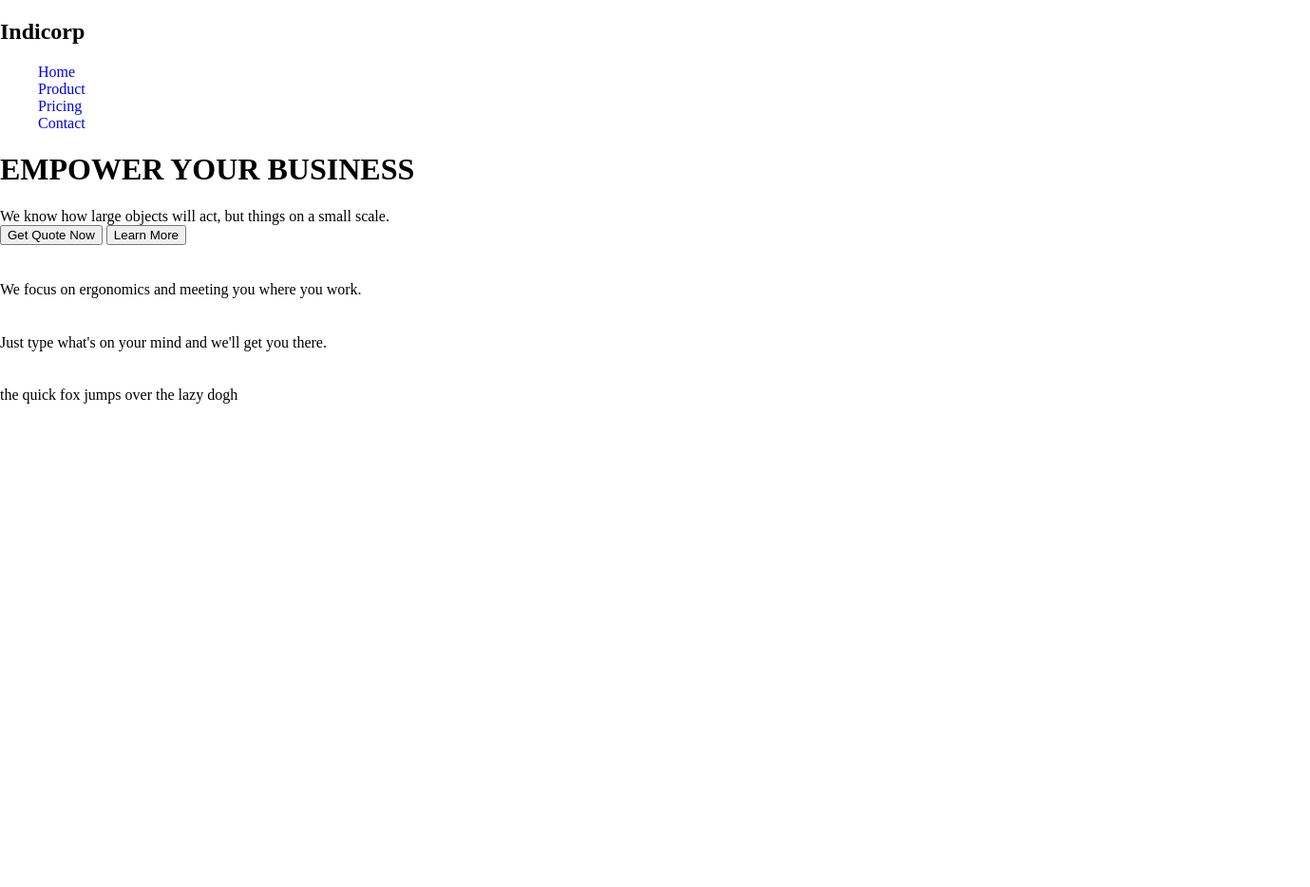
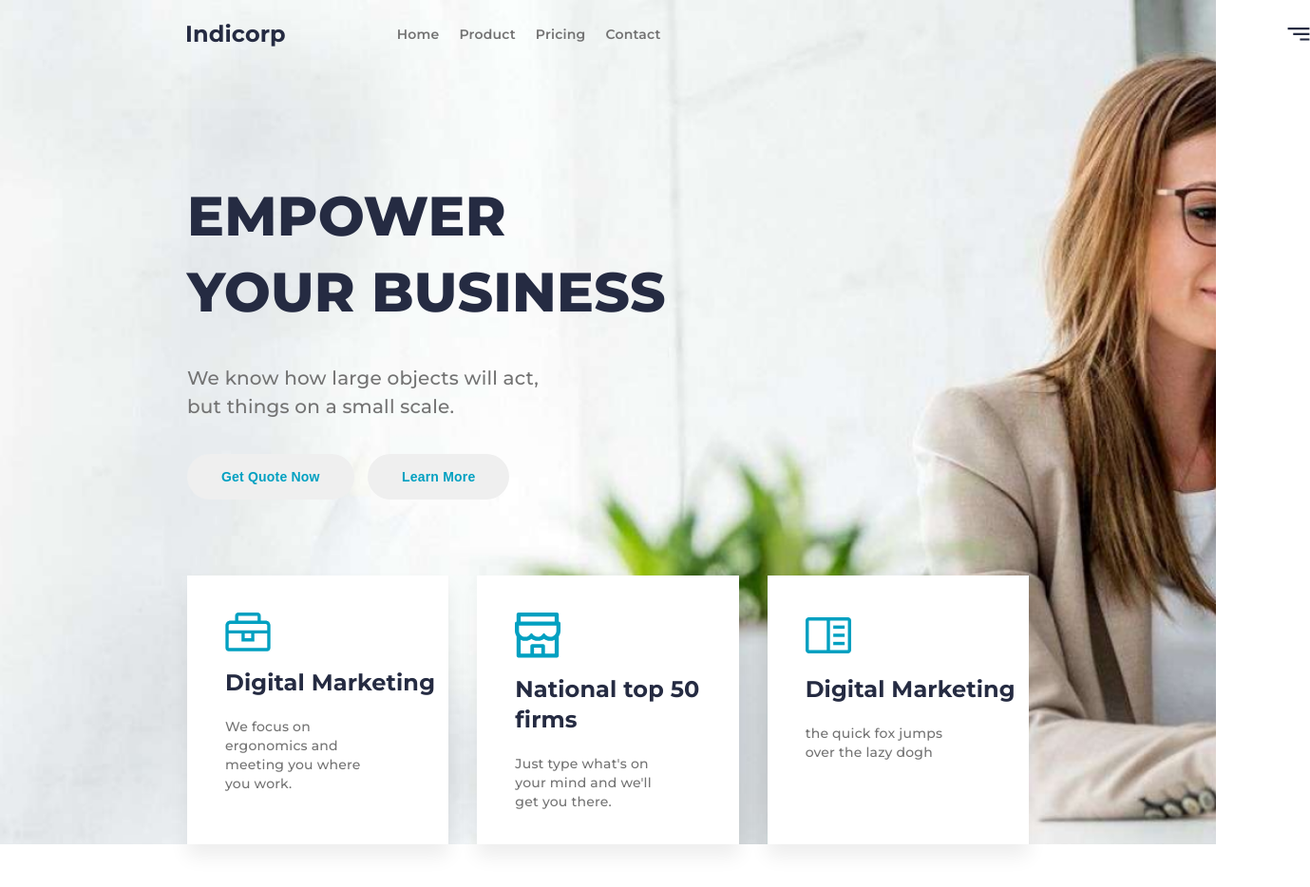
Before and after one commit to Wolf18rus/lending__shop, a plain HTML site: page index.html in a window 1280 px wide. Shown: the whole page at 95% size, 1379 px wide, since content can reach past the window. Before the commit the page ends 800 px from the top, so only its background shows below. Drawn offline with Linux system fonts and the light colour scheme.

Commit message:
header__end-problems

```diff
--- a/css/style.css
+++ b/css/style.css
@@ -1,9 +1,3 @@
-@font-face{
-
-}
-
-
-
 *,
 *::after,
 *::before {
@@ -11,8 +5,11 @@
 }
 
 body {
-    margin : 0;
-    padding: 0;
+    margin     : 0;
+    padding    : 0;
+    font-family: 'Montserrat', sans-serif;
+    margin     : 0 auto;
+    color      : #252B42;
 }
 
 li {
@@ -22,3 +19,182 @@ li {
 a {
     text-decoration: none;
 }
+
+.header {
+    max-width        : 1440px;
+    margin           : 0 auto;
+    background-image : url(/imagies/cover.png);
+
+    width            : 100%;
+    background-repeat: no-repeat;
+    background-size  : cover;
+    position: relative;
+    margin-bottom: 131px;
+}
+
+nav {
+
+    max-width  : 1300px;
+    display    : flex;
+    margin-left: 195px;
+}
+
+.header__logo {
+    font-weight   : bold;
+    font-size     : 24px;
+    line-height   : 32px;
+    letter-spacing: 0.1px;
+    color         : #252B42;
+}
+
+
+
+
+
+.list__menu {
+    display        : flex;
+    justify-content: center;
+    align-items    : center;
+    padding        : 0;
+    margin-left    : 117px;
+
+}
+
+.menu__item {
+    margin-left: 21px;
+}
+
+.menu__item:first-child {
+    margin-left: 0;
+}
+
+.link__menu {
+    font-style    : normal;
+    font-weight   : 600;
+    font-size     : 14px;
+    line-height   : 24px;
+    letter-spacing: 0.2px;
+    color         : #737373;
+
+}
+
+.link__menu:hover {
+    color     : black;
+    transition: .3s ease;
+}
+
+
+
+.header__burger-nav {
+    display    : block;
+    margin-left: 659px;
+}
+
+.header__container {
+    margin-left: 197px;
+    margin-top : 116px;
+}
+
+
+.header__title {
+    font-style    : normal;
+    font-weight   : 800;
+    font-size     : 58px;
+    line-height   : 80px;
+    letter-spacing: 0.2px;
+    max-width     : 509px;
+    margin-bottom : 0;
+}
+
+.header__desk {
+    font-style    : normal;
+    font-weight   : 500;
+    font-size     : 20px;
+    line-height   : 30px;
+    letter-spacing: 0.2px;
+    color         : #737373;
+    max-width     : 376px;
+    margin-top    : 35px;
+    margin-bottom : 35px;
+
+}
+
+
+
+.header__btn {
+    font-style    : normal;
+    font-weight   : bold;
+    font-size     : 14px;
+    line-height   : 28px;
+    letter-spacing: 0.2px;
+    color         : #00A0C1;
+    padding       : 10px 36px;
+    border-radius : 37px;
+    border        : none;
+    cursor        : pointer;
+}
+
+.header__btn:hover {
+    background-color: #FFA62B;
+    color           : #ffffff;
+    transition      : .3s ease;
+}
+
+.header__btn-second {
+    margin-left: 10px;
+}
+
+.header__items-cards {
+    margin-left : 197px;
+    display     : flex;
+    margin-right: 197px;
+    margin-top  : 80px;
+    position: relative;
+}
+
+.header__item-card {
+    width           : 328px;
+    justify-content : space-between;
+    background-color: #ffffff;
+    box-shadow: 0px 13px 19px rgba(0, 0, 0, 0.07);
+
+
+}
+
+.header__item-card {
+    margin-left: 30px;
+}
+
+.header__item-card:first-child {
+    margin-left: 0;
+}
+
+.header__item--card-pic {
+    padding-top : 39px;
+    padding-left: 40px;
+}
+
+.header__item--card-title {
+
+    font-style    : normal;
+    font-weight   : bold;
+    font-size     : 24px;
+    line-height   : 32px;
+    letter-spacing: 0.1px;
+    color         : #252B42;
+    margin-top    : 13px;
+    padding-left  : 40px;
+}
+
+.header__item--card-desc {
+    font-style    : normal;
+    font-weight   : 500;
+    font-size     : 14px;
+    line-height   : 20px;
+    letter-spacing: 0.2px;
+    color         : #737373;
+    padding-left: 40px;
+    margin-top: 10px;
+    padding-right: 70px;
+    margin-bottom: 35px;
+}
--- a/index.html
+++ b/index.html
@@ -6,13 +6,15 @@
     <meta http-equiv="X-UA-Compatible" content="IE=edge">
     <meta name="viewport" content="width=device-width, initial-scale=1.0">
     <title>Document</title>
+    <link rel="preconnect" href="https://fonts.gstatic.com">
+<link href="https://fonts.googleapis.com/css2?family=Montserrat:wght@400;500;600;700;800&display=swap" rel="stylesheet">
     <link rel="stylesheet" href="/css/style.css">
 </head>
 
 <body>
     <header class="header">
         <nav class="nav">
-            <h1 class="header__logo-title">Indicorp</h1>
+            <h1 class="header__logo">Indicorp</h1>
             <ul class="list__menu">
                 <li class="menu__item">
                     <a href="#0" class="link__menu">Home</a>
@@ -27,21 +29,23 @@
                     <a href="#0" class="link__menu">Contact</a>
                 </li>
             </ul>
+
+            <img src="./imagies/navbar-toggler.svg" alt="" class="header__burger-nav">
         </nav>
         <div class="header__container">
             <div class="header__container-inner">
-                <h1 class="header__inner-title">
+                <h1 class="header__title">
                     EMPOWER YOUR BUSINESS
                 </h1>
-                <div class="header__inner-desk">
+                <p class="header__desk">
                     We know how large objects will act,
                     but things on a small scale.
-                </div>
+                </p>
                 <div class="header__buttons">
-                    <button class="header__btn">
+                    <button class="header__btn ">
                         Get Quote Now
                     </button>
-                    <button class="header__btn">
+                    <button class="header__btn header__btn-second">
                         Learn More
                     </button>
                 </div>
@@ -52,27 +56,28 @@
         </div>
         <div class="header__items-cards">
             <div class="header__item-card">
-                <img src="" alt="" class="header__item--card-pic">
-                <h2 class="header__item--card-title"></h2>
-                <div class="header__item--card-desc">We focus on ergonomics and
-                    meeting you where you work. </div>
+                <img src="/imagies/header__icon-1.svg" alt="" class="header__item--card-pic">
+                <h2 class="header__item--card-title">Digital Marketing</h2>
+                <p class="header__item--card-desc">We focus on ergonomics and
+                    meeting you where you work. </p>
 
             </div>
             <div class="header__item-card">
-                <img src="" alt="" class="header__item--card-pic">
-                <h2 class="header__item--card-title"></h2>
-                <div class="header__item--card-desc">Just type what's on your mind
-                    and we'll get you there.</div>
+                <img src="/imagies/header__icon-2.svg" alt="" class="header__item--card-pic">
+                <h2 class="header__item--card-title">National top 50 firms</h2>
+                <p class="header__item--card-desc">Just type what's on your mind
+                    and we'll get you there.</p>
 
             </div>
 
             <div class="header__item-card">
-                <img src="" alt="" class="header__item--card-pic">
-                <h2 class="header__item--card-title"></h2>
-                <div class="header__item--card-desc">
+                <img src="/imagies/header_icon-3.svg" alt="" class="header__item--card-pic ">
+
+                <h2 class="header__item--card-title"> Digital Marketing</h2>
+                <p class="header__item--card-desc">
                     the quick fox jumps over the
                     lazy dogh
-                </div>
+                </p>
 
             </div>
         </div>
```
Also changed, not shown: imagies/cover.png (added), imagies/header__icon-1.svg (added), imagies/header__icon-2.svg (added), imagies/header__icon-3.svg (added), imagies/header_icon-3.svg (added).
